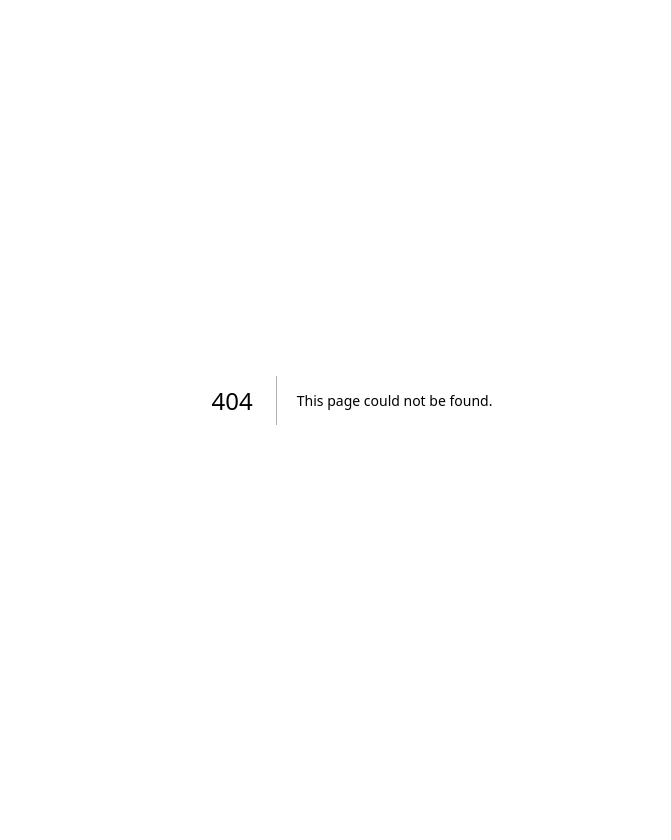
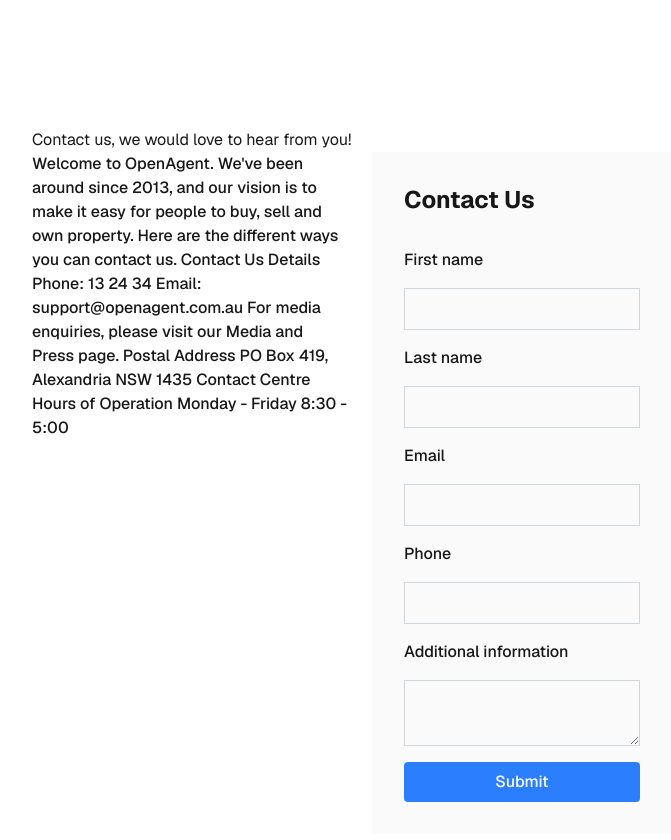
Before and after one commit to Tenri/ContactUs, a Next.js app in the folder contact-us-page/: page /contact-us in a window 1280 px wide. Before the commit this address had no page. Shown: the top 840 px of the page, without its empty margins (288-959 px from the left). Before the commit the page ends 800 px from the top, so only its background shows below. Built offline with nearby package versions, Linux system fonts and the light colour scheme.

Commit message:
basic home navigation + form validation + site layout

```diff
--- /dev/null
+++ b/contact-us-page/app/contact-us/page.tsx
@@ -0,0 +1,171 @@
+'use client'
+
+import React from "react";
+
+export default function ContactUs() {
+  const [emailError, setEmailError] = React.useState('');
+  const [phoneError, setPhoneError] = React.useState('');
+  const [submitError, setSubmitError] = React.useState('');
+
+  const [form, setForm] = React.useState({
+    firstName: '',
+    lastName: '',
+    email: '',
+    phone: '',
+    note: ''
+  });
+
+
+  const validateEmail = (value: string) => {
+    if (!/^[^\s@]+@[^\s@]+\.[^\s@]+$/.test(value)) {
+      setEmailError('Please enter a valid email address');
+    } else {
+      setEmailError('');
+    }
+  }
+
+  const validatePhone = (value: string) => {
+    if (!/^(04\d{8}|614\d{8})$/.test(value)) {
+      setPhoneError('Please enter a valid Australian mobile number');
+    } else {
+      setPhoneError('');
+    }
+  }
+
+  const validateSubmit = () => {
+    if (!/^[^\s@]+@[^\s@]+\.[^\s@]+$/.test(form.email) ||!/^(04\d{8}|614\d{8})$/.test(form.phone)) {
+      setSubmitError('Please fix the errors in the form');
+    }
+    else {
+      setSubmitError('');
+      return true;
+    }
+
+  }
+
+
+
+
+  const handleSubmit = (e: any) => {
+    e.preventDefault();
+
+    if (validateSubmit()) {
+      console.log(form.firstName, form.lastName, form.email, form.phone, form.note);
+    }
+  }
+
+
+
+  return (
+    <div className="flex flex-col flex-1 items-center justify-center bg-zinc-50 font-sans dark:bg-black">
+      <main className="flex flex-1 w-full max-w-3xl flex-col items-center justify-between py-32 px-16 bg-white sm:items-start">
+        <h1>Contact us, we would love to hear from you!</h1>
+        <div className="flex flex-row items-center gap-6 text-center sm:items-start sm:text-left w-full h-full">
+          <div className="flex flex- gap-4 text-base font-medium sm:flex-row bg-white">
+            <p>Welcome to OpenAgent. We've been around since 2013, and our vision is to make it easy for people to buy, sell and own property.
+
+                Here are the different ways you can contact us.
+
+                Contact Us Details
+
+                Phone: 13 24 34
+                Email: support@openagent.com.au
+
+                For media enquiries, please visit our Media and Press page.
+
+                Postal Address
+
+                PO Box 419, Alexandria NSW 1435
+
+                Contact Centre Hours of Operation
+
+                Monday - Friday 8:30 - 5:00
+              </p>
+          </div>
+          <div className="flex flex- gap-4 text-base font-medium sm:flex-row">
+            <form className="flex flex-col gap-4 w-full max-w-md bg-zinc-50 p-8" onSubmit={handleSubmit}>
+              <h2 className="text-2xl font-bold mb-4">Contact Us</h2>
+
+              <label htmlFor="firstName" className="font-medium">
+                First name
+              </label>
+              <input
+                type="text"
+                id="firstName"
+                name="firstName"
+                className="border border-gray-300 p-2"
+                onChange={(e) => {
+                  setForm({ ...form, firstName: e.target.value });
+                }}
+                required
+              />
+
+              <label htmlFor="lastName" className="font-medium">
+                Last name
+              </label>
+              <input
+                type="text"
+                id="lastName"
+                name="lastName"
+                className="border border-gray-300 p-2"
+                onChange={(e) => {
+                  setForm({ ...form, lastName: e.target.value });
+                }}
+                required
+              />
+
+              <label htmlFor="email" className="font-medium">
+                Email
+              </label>
+              <input
+                type="text"
+                id="email"
+                name="email"
+                className="border border-gray-300 p-2"
+                onChange={(e) => {
+                  setForm({ ...form, email: e.target.value });
+                  validateEmail(e.target.value);
+                }}
+                required/>
+              {emailError && <p className="text-red-500 text-sm">{emailError}</p>}
+
+              <label htmlFor="phone" className="font-medium">
+                Phone
+              </label>
+              <input
+                type="tel"
+                id="phone"
+                name="phone"
+                className="border border-gray-300 p-2"
+                onChange={(e) => {
+                  setForm({ ...form, phone: e.target.value });
+                  validatePhone(e.target.value);
+                }}
+                required
+              />
+              {phoneError && <p className="text-red-500 text-sm">{phoneError}</p>}
+
+              <label htmlFor="note" className="font-medium">
+                Additional information
+              </label>
+              <textarea
+                id="note"
+                name="note"
+                className="border border-gray-300 p-2"
+                onChange={(e) => setForm({ ...form, note: e.target.value })}
+              />
+
+              <button
+                type="submit"
+                className="bg-blue-500 text-white py-2 px-4 rounded hover:bg-blue-600"
+              >
+                Submit
+              </button>
+
+            </form>
+          </div>
+        </div>
+      </main>
+    </div>
+  );
+}
--- a/contact-us-page/app/page.tsx
+++ b/contact-us-page/app/page.tsx
@@ -1,63 +1,15 @@
-import Image from "next/image";
+import Link from 'next/link';
+
 
 export default function Home() {
+
   return (
     <div className="flex flex-col flex-1 items-center justify-center bg-zinc-50 font-sans dark:bg-black">
-      <main className="flex flex-1 w-full max-w-3xl flex-col items-center justify-between py-32 px-16 bg-white dark:bg-black sm:items-start">
-        <Image
-          className="dark:invert"
-          src="/next.svg"
-          alt="Next.js logo"
-          width={100}
-          height={20}
-          priority
-        />
-        <div className="flex flex-col items-center gap-6 text-center sm:items-start sm:text-left">
-          <h1 className="max-w-xs text-3xl font-semibold leading-10 tracking-tight text-black dark:text-zinc-50">
-            To get started, edit the page.tsx file.
-          </h1>
-          <p className="max-w-md text-lg leading-8 text-zinc-600 dark:text-zinc-400">
-            Looking for a starting point or more instructions? Head over to{" "}
-            <a
-              href="https://vercel.com/templates?framework=next.js&utm_source=create-next-app&utm_medium=appdir-template-tw&utm_campaign=create-next-app"
-              className="font-medium text-zinc-950 dark:text-zinc-50"
-            >
-              Templates
-            </a>{" "}
-            or the{" "}
-            <a
-              href="https://nextjs.org/learn?utm_source=create-next-app&utm_medium=appdir-template-tw&utm_campaign=create-next-app"
-              className="font-medium text-zinc-950 dark:text-zinc-50"
-            >
-              Learning
-            </a>{" "}
-            center.
-          </p>
-        </div>
-        <div className="flex flex-col gap-4 text-base font-medium sm:flex-row">
-          <a
-            className="flex h-12 w-full items-center justify-center gap-2 rounded-full bg-foreground px-5 text-background transition-colors hover:bg-[#383838] dark:hover:bg-[#ccc] md:w-[158px]"
-            href="https://vercel.com/new?utm_source=create-next-app&utm_medium=appdir-template-tw&utm_campaign=create-next-app"
-            target="_blank"
-            rel="noopener noreferrer"
-          >
-            <Image
-              className="dark:invert"
-              src="/vercel.svg"
-              alt="Vercel logomark"
-              width={16}
-              height={16}
-            />
-            Deploy Now
-          </a>
-          <a
-            className="flex h-12 w-full items-center justify-center rounded-full border border-solid border-black/[.08] px-5 transition-colors hover:border-transparent hover:bg-black/[.04] dark:border-white/[.145] dark:hover:bg-[#1a1a1a] md:w-[158px]"
-            href="https://nextjs.org/docs?utm_source=create-next-app&utm_medium=appdir-template-tw&utm_campaign=create-next-app"
-            target="_blank"
-            rel="noopener noreferrer"
-          >
-            Documentation
-          </a>
+      <main className="flex flex-1 w-full max-w-3xl flex-col items-center ">
+        <h1>Welcome to OpenAgent!</h1>
+        <div className="flex flex-row items-center gap-6 text-center sm:items-start sm:text-left w-full h-full">
+            <Link href="/contact-us">Contact Us</Link>
+            <Link href="/contact-list">Contact List</Link>
         </div>
       </main>
     </div>
```
Also changed, not shown: contact-us-page/app/contact-list/page.tsx (added), contact-us-page/app/navbar.tsx (added).
